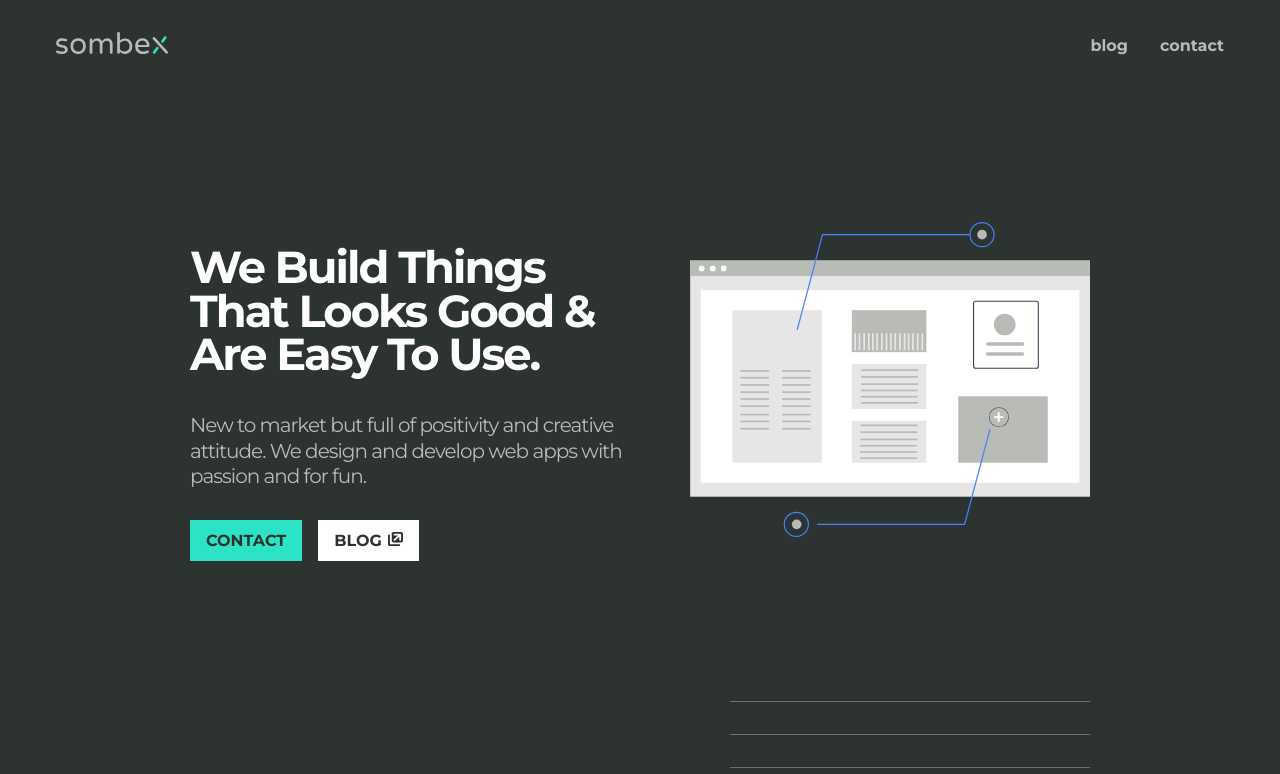
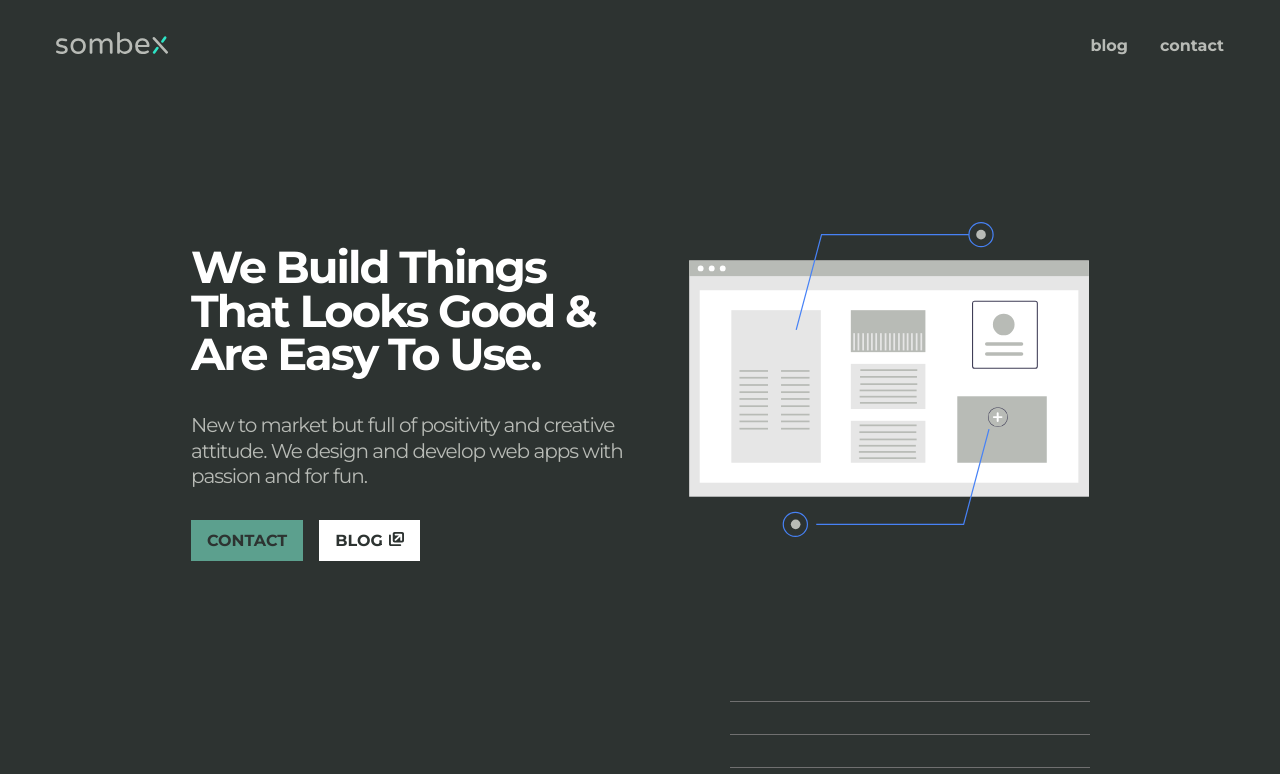
Before and after one commit to sombii/sombex, a React (Create React App) app: page / in a window 1280 px wide. Shown: the top 774 px of the page. Built offline with nearby package versions, Linux system fonts and the light colour scheme; the HTML template or start-up script is replaced by a standard one.

Commit message:
fixed some routing bugs and element positioning

```diff
--- a/src/App.js
+++ b/src/App.js
@@ -4,20 +4,19 @@ import styled from "styled-components";
 import Header from "./comonents/Header";
 import Hero from "./comonents/Hero";
 import Bars from "./comonents/Bars";
-import {Switch, Route, useLocation} from "react-router-dom";
+import {Switch, Route} from "react-router-dom";
 import Contact from "./comonents/Contact";
-import {AnimatePresence} from "framer-motion";
+// import {AnimatePresence} from "framer-motion";
 
 function App() {
-
-    const location = useLocation()
 
     return (
         <div className="App">
             <StyledContainer>
                 <Header/>
-                <AnimatePresence exitBeforeEnter>
-                    <Switch location={location} key={location.key}>
+                {/*<AnimatePresence exitBeforeEnter>*/}
+                {/*location={location} key={location.key}*/}
+                <Switch>
                     <Route path="/" exact>
                         <Hero/>
                     </Route>
@@ -28,7 +27,7 @@ function App() {
                         <NotFound/>
                     </Route>
                 </Switch>
-                </AnimatePresence>
+                {/*</AnimatePresence>*/}
                 <Bars/>
             </StyledContainer>
         </div>
--- a/src/comonents/Contact.js
+++ b/src/comonents/Contact.js
@@ -123,7 +123,7 @@ const Input = styled('input')`
 `
 
 const Button = styled('button')`
-  background-color: #2de3c5;
+  background-color: #5ca08e;
   color: #2d3331;
   outline: none;
   border: none;
--- a/src/comonents/Hero.js
+++ b/src/comonents/Hero.js
@@ -48,9 +48,11 @@ const HeroWrapper = styled(motion.div)`
 
 const Type = styled.div`
   margin-right: 1.5rem;
+  width: 50%;
 
   @media (max-width: 850px) {
     margin-right: 0;
+    width: 100%;
     h1 {
       font-size: 1.6rem;
       line-height: 1.6rem;
@@ -78,13 +80,14 @@ const Para = styled.p`
 `
 
 const HeroImg = styled.img`
+  width: 50%;
   max-width: 25rem;
   margin-left: 1.5rem;
 `
 
 const CtaBtn = styled(Link)`
   padding: 0.7rem 1rem;
-  background-color: #2de3c5;
+  background-color: #5ca08e;
   color: #2d3331 !important;
   font-weight: bold;
   vertical-align: middle;
```
Lines whose indentation alone changed are shown as unchanged.
